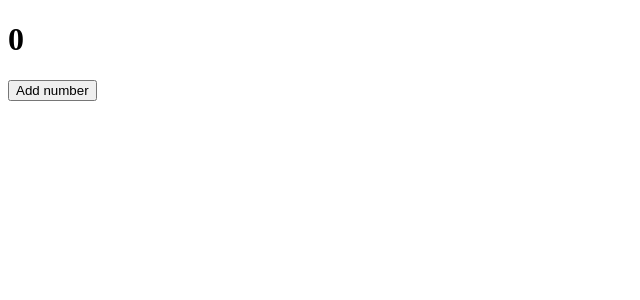
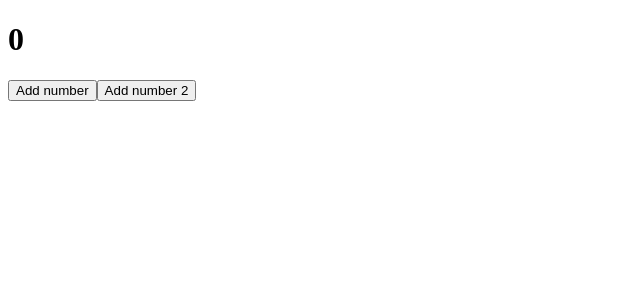
Before and after one commit to Leonardo-KF/C017-FrontII, a React (Vite) app in the folder client/: page / in a window 1280 px wide. Shown: the top 300 px of the page, without its empty margins (0-640 px from the left). Built offline with nearby package versions, Linux system fonts and the light colour scheme.

Commit message:
feat: typescript interface examples

```diff
--- a/client/src/components/pages/home.tsx
+++ b/client/src/components/pages/home.tsx
@@ -1,16 +1,27 @@
+import { useState } from "react";
+
 export function Home() {
-  let number = 0;
+  const [number, setNumber] = useState<number>(0);
+
+  let num2 = 0;
 
   function add() {
-    number++;
-    console.log(number);
+    setNumber(number + 1);
   }
+
+  console.log("renderizou home");
 
   return (
     <div>
-      <h1>{number}</h1>
-      <button className="button" onClick={add}>
-        Add number
+      <h1 id="number">{number}</h1>
+      <button onClick={add}>Add number</button>
+      <button
+        onClick={() => {
+          num2++;
+          console.log(num2);
+        }}
+      >
+        Add number 2
       </button>
     </div>
   );
```
Also changed, not shown: client/src/components/pages/test.ts (added, +17 -0 lines).
